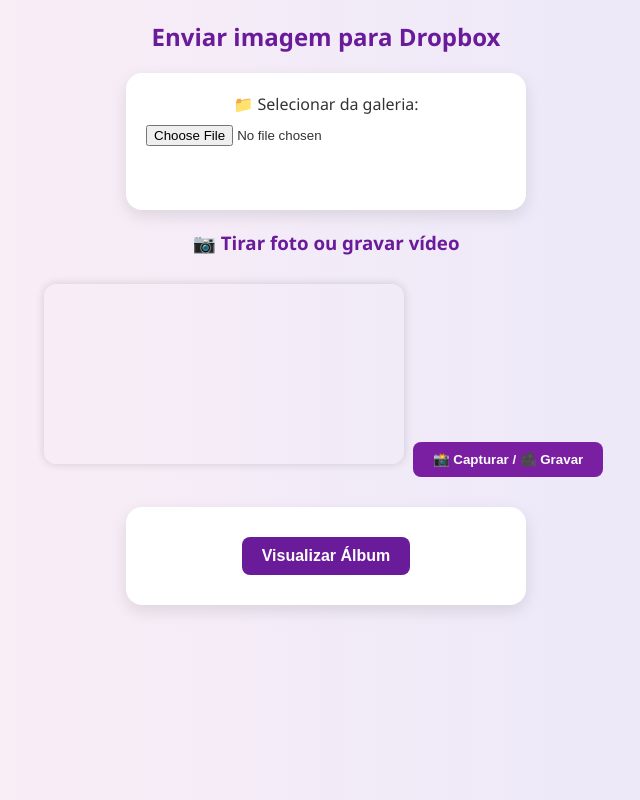
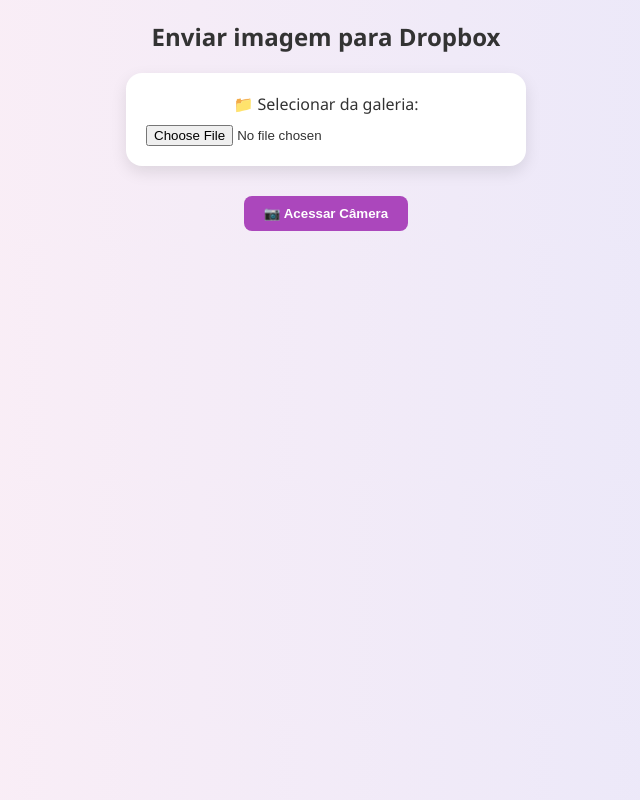
Before and after one commit to gabrielleite12/casamento, a Flask app: page / in a window 1280 px wide. Shown: the whole page, without its empty margins (314-954 px from the left). Run offline with Flask 3, Linux system fonts and the light colour scheme.

Commit message:
Update index.html

```diff
--- a/templates/index.html
+++ b/templates/index.html
@@ -7,7 +7,6 @@
     * {
       box-sizing: border-box;
     }
-
     body {
       font-family: 'Segoe UI', sans-serif;
       background: linear-gradient(to right, #fff0f5, #e6e6fa);
@@ -16,12 +15,6 @@
       color: #333;
       text-align: center;
     }
-
-    h2, h3, h4 {
-      margin-top: 20px;
-      color: #6a1b9a;
-    }
-
     form {
       margin: 20px auto;
       max-width: 400px;
@@ -30,13 +23,11 @@
       border-radius: 16px;
       box-shadow: 0 6px 16px rgba(0, 0, 0, 0.1);
     }
-
     input[type="file"] {
       margin-top: 10px;
       display: block;
       width: 100%;
     }
-
     button {
       padding: 10px 20px;
       background-color: #ab47bc;
@@ -48,48 +39,28 @@
       cursor: pointer;
       transition: background 0.3s;
     }
-
     button:hover {
       background-color: #8e24aa;
     }
-
-    video, canvas {
+    video, canvas, img {
       width: 100%;
       max-width: 360px;
       margin-top: 10px;
       border-radius: 12px;
       box-shadow: 0 0 10px rgba(0,0,0,0.15);
     }
-
-    ul {
-      list-style: none;
-      padding: 0;
-      color: green;
-      font-weight: bold;
+    #camera-container, #preview-container {
+      display: none;
+      position: fixed;
+      top: 0; left: 0; right: 0; bottom: 0;
+      background: rgba(0,0,0,0.85);
+      justify-content: center;
+      align-items: center;
+      flex-direction: column;
+      z-index: 1000;
     }
-
-    #preview-container {
-      margin-top: 20px;
-      display: none;
-    }
-
-    #capture-button {
-      background-color: #7b1fa2;
-    }
-
-    #capture-button:hover {
-      background-color: #6a1b9a;
-    }
-
-    @media (max-width: 600px) {
-      form {
-        width: 90%;
-      }
-
-      button {
-        width: 100%;
-        margin-bottom: 10px;
-      }
+    #camera-container video, #preview-container video, #preview-container canvas {
+      max-height: 70vh;
     }
   </style>
 </head>
@@ -99,9 +70,9 @@
   {% with messages = get_flashed_messages() %}
     {% if messages %}
       <ul>
-      {% for message in messages %}
-        <li>{{ message }}</li>
-      {% endfor %}
+        {% for message in messages %}
+          <li>{{ message }}</li>
+        {% endfor %}
       </ul>
     {% endif %}
   {% endwith %}
@@ -111,25 +82,22 @@
       📁 Selecionar da galeria:
       <input type="file" name="imagem" accept="image/*">
     </label>
-    <br><br>
   </form>
 
-  <h3>📷 Tirar foto ou gravar vídeo</h3>
-  <video id="camera" autoplay></video>
-  <button id="capture-button">📸 Capturar / 🎥 Gravar</button>
+  <button onclick="abrirCamera()">📷 Acessar Câmera</button>
 
-  <form action="{{ url_for('album') }}" method="get" style="margin-top:20px;">
-    <button type="submit" style="padding:10px 20px; font-size:16px; background-color:#6a1b9a; color:white; border:none; border-radius:8px; cursor:pointer;">
-      Visualizar Álbum
-    </button>
-  </form>
+  <div id="camera-container">
+    <video id="camera" autoplay muted></video>
+    <button id="capture">📸 Capturar / Gravar</button>
+    <button onclick="fecharCamera()">❌ Fechar</button>
+  </div>
 
   <div id="preview-container">
-    <h4>Pré-visualização</h4>
     <canvas id="preview"></canvas>
-    <form method="post" enctype="multipart/form-data" id="photo-form">
+    <form method="post" enctype="multipart/form-data" id="media-form">
       <input type="hidden" name="captured_image" id="captured-image">
-      <button type="submit">✅ Usar esta foto</button>
+      <input type="hidden" name="captured_video" id="captured-video">
+      <button type="submit">✅ Usar</button>
       <button type="button" onclick="refazer()">🔁 Tirar outra</button>
     </form>
   </div>
@@ -137,110 +105,79 @@
   <script>
     const video = document.getElementById('camera');
     const canvas = document.getElementById('preview');
+    const capturedImageInput = document.getElementById('captured-image');
+    const capturedVideoInput = document.getElementById('captured-video');
+    const cameraContainer = document.getElementById('camera-container');
     const previewContainer = document.getElementById('preview-container');
-    const capturedImageInput = document.getElementById('captured-image');
-    const captureButton = document.getElementById('capture-button');
-
     let mediaRecorder;
     let recordedChunks = [];
-    let isRecording = false;
-    let pressTimer;
+    let recording = false;
 
-    navigator.mediaDevices.getUserMedia({ video: { facingMode: "environment" }, audio: true })
-      .then(stream => {
-        video.srcObject = stream;
-      })
-      .catch(error => {
-        alert("Erro ao acessar a câmera: " + error.message);
-      });
-
-    function tirarFoto() {
-      const context = canvas.getContext('2d');
-      canvas.width = video.videoWidth;
-      canvas.height = video.videoHeight;
-      context.drawImage(video, 0, 0, canvas.width, canvas.height);
-
-      const dataURL = canvas.toDataURL('image/jpeg');
-      capturedImageInput.value = dataURL;
-      previewContainer.style.display = 'block';
+    function abrirCamera() {
+      navigator.mediaDevices.getUserMedia({ video: true, audio: true })
+        .then(stream => {
+          video.srcObject = stream;
+          cameraContainer.style.display = 'flex';
+        })
+        .catch(err => alert("Erro ao acessar câmera: " + err.message));
     }
 
-    function iniciarGravacao() {
+    function fecharCamera() {
+      if (video.srcObject) {
+        video.srcObject.getTracks().forEach(track => track.stop());
+      }
+      cameraContainer.style.display = 'none';
+    }
+
+    document.getElementById('capture').addEventListener('mousedown', () => {
       recordedChunks = [];
-      mediaRecorder = new MediaRecorder(video.srcObject, { mimeType: 'video/webm' });
-
-      mediaRecorder.ondataavailable = function(e) {
-        if (e.data.size > 0) recordedChunks.push(e.data);
+      mediaRecorder = new MediaRecorder(video.srcObject);
+      mediaRecorder.ondataavailable = e => recordedChunks.push(e.data);
+      mediaRecorder.onstop = () => {
+        const blob = new Blob(recordedChunks, { type: 'video/webm' });
+        const reader = new FileReader();
+        reader.onloadend = () => {
+          capturedVideoInput.value = reader.result;
+          canvas.style.display = 'none';
+          previewContainer.style.display = 'flex';
+        };
+        reader.readAsDataURL(blob);
       };
-
-      mediaRecorder.onstop = function() {
-        const blob = new Blob(recordedChunks, { type: 'video/webm' });
-        const videoURL = URL.createObjectURL(blob);
-
-        const recordedVideo = document.createElement('video');
-        recordedVideo.controls = true;
-        recordedVideo.src = videoURL;
-        recordedVideo.style.width = '100%';
-        recordedVideo.style.maxWidth = '360px';
-        recordedVideo.style.marginTop = '10px';
-        recordedVideo.style.borderRadius = '12px';
-        recordedVideo.style.boxShadow = '0 0 10px rgba(0,0,0,0.15)';
-        document.body.appendChild(recordedVideo);
-
-        const form = document.createElement('form');
-        form.method = 'post';
-        form.enctype = 'multipart/form-data';
-
-        const input = document.createElement('input');
-        input.type = 'hidden';
-        input.name = 'captured_video';
-
-        const reader = new FileReader();
-        reader.readAsDataURL(blob);
-        reader.onloadend = () => {
-          input.value = reader.result;
-        };
-
-        const submit = document.createElement('button');
-        submit.type = 'submit';
-        submit.innerText = "✅ Usar este vídeo";
-
-        form.appendChild(input);
-        form.appendChild(submit);
-        document.body.appendChild(form);
-      };
-
       mediaRecorder.start();
-      isRecording = true;
-      captureButton.textContent = "🔴 Gravando vídeo...";
-
+      recording = true;
       setTimeout(() => {
-        if (isRecording) {
+        if (recording) {
           mediaRecorder.stop();
-          isRecording = false;
-          captureButton.textContent = "📸 Capturar / 🎥 Gravar";
+          fecharCamera();
         }
       }, 5000);
-    }
-
-    captureButton.addEventListener('mousedown', () => {
-      pressTimer = setTimeout(() => {
-        iniciarGravacao();
-      }, 1000); // segurando por mais de 1 segundo, inicia gravação
     });
 
-    captureButton.addEventListener('mouseup', () => {
-      clearTimeout(pressTimer);
-      if (!isRecording) tirarFoto(); // se não gravou, tira foto
+    document.getElementById('capture').addEventListener('mouseup', () => {
+      if (recording) {
+        mediaRecorder.stop();
+        fecharCamera();
+        recording = false;
+      }
     });
 
-    captureButton.addEventListener('mouseleave', () => {
-      clearTimeout(pressTimer);
+    document.getElementById('capture').addEventListener('click', () => {
+      if (!recording) {
+        const context = canvas.getContext('2d');
+        canvas.width = video.videoWidth;
+        canvas.height = video.videoHeight;
+        context.drawImage(video, 0, 0);
+        capturedImageInput.value = canvas.toDataURL('image/jpeg');
+        capturedVideoInput.value = '';
+        previewContainer.style.display = 'flex';
+        fecharCamera();
+      }
     });
 
     function refazer() {
       previewContainer.style.display = 'none';
       capturedImageInput.value = '';
+      capturedVideoInput.value = '';
     }
   </script>
 </body>
```
